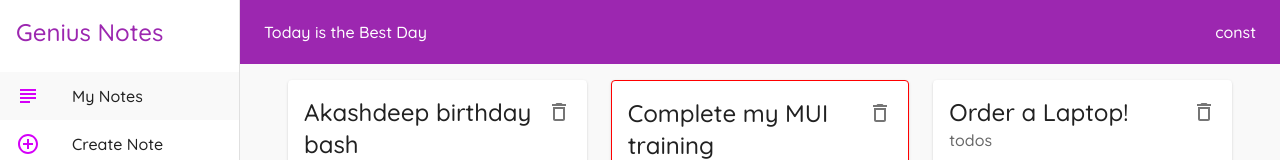
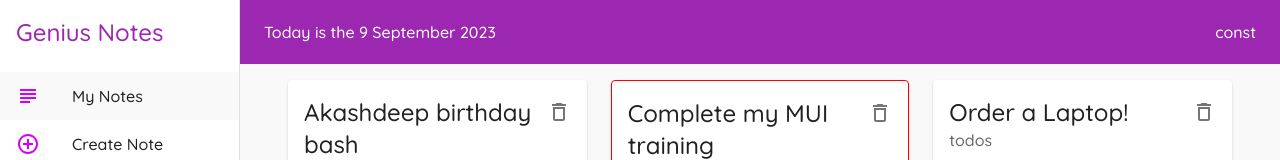
Before and after one commit to constgenius/notesapp_ReactMaterialUI, a React (Vite) app: page / in a window 1280 px wide. Shown: the top 160 px of the page. Built offline with nearby package versions, Linux system fonts and the light colour scheme; data requests are answered from the project's data file.

Commit message:
Tutorial-16

```diff
--- a/package.json
+++ b/package.json
@@ -15,6 +15,7 @@
     "@mui/icons-material": "^5.14.8",
     "@mui/material": "^5.14.8",
     "@mui/styles": "^5.14.7",
+    "date-fns": "^2.30.0",
     "react": "^18.2.0",
     "react-dom": "^18.2.0",
     "react-router-dom": "^6.15.0"
--- a/src/components/Layout.jsx
+++ b/src/components/Layout.jsx
@@ -12,6 +12,7 @@ import { useNavigate, useLocation } from 'react-router-dom';
 import AppBar from '@mui/material/AppBar';
 import Toolbar from '@mui/material/Toolbar';
 import { useTheme } from '@mui/styles';
+import format from 'date-fns/format';
 
 const drawerWidth = 240;
 const menuItems = [
@@ -37,7 +38,7 @@ const Layout = ({ children }) => {
       {/* app bar */}
       <AppBar position='fixed' elevation={0} sx={{ width: `calc(100% - ${drawerWidth}px)`, marginLeft: `${drawerWidth}` }}>
         <Toolbar>
-          <Typography sx={{ flexGrow: 1 }}>Today is the Best Day</Typography>
+          <Typography sx={{ flexGrow: 1 }}>Today is the {format(new Date(), 'd MMMM Y')}</Typography>
           <Typography>const</Typography>
 
         </Toolbar>
```
Also changed, not shown: 1 other file (tests, documents, lock files or other folders).
